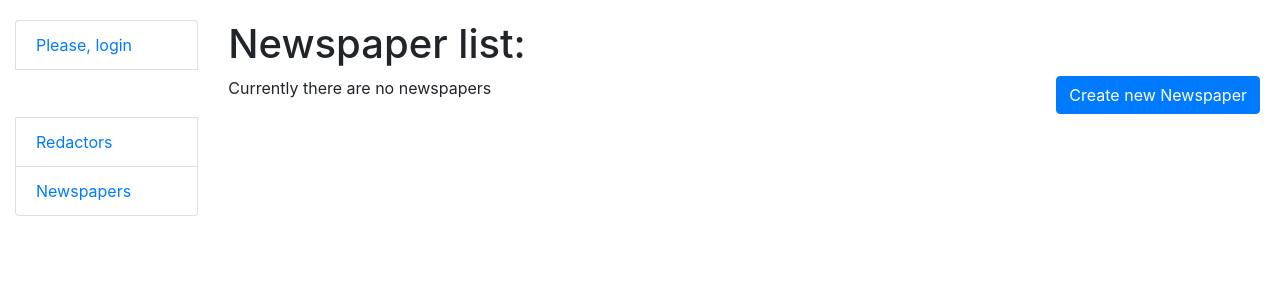
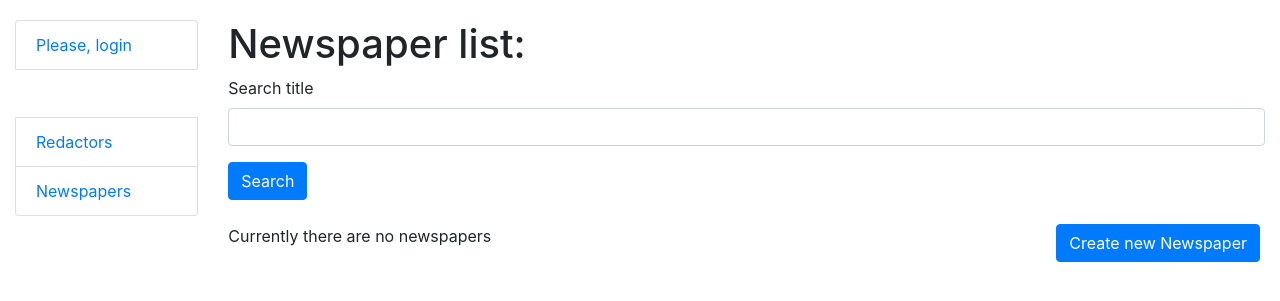
Before and after one commit to andriy-md/newspaper_agency, a Django app: page /newspapers/ in a window 1280 px wide. Shown: the top 301 px of the page. Run offline with Django 4.2, Linux system fonts and the light colour scheme; data that the repository does not hold is empty; some libraries are stand-ins or nearby versions.

Commit message:
Add search to newspaper list

```diff
--- a/newspaper/forms.py
+++ b/newspaper/forms.py
@@ -21,6 +21,10 @@ class NewspaperForm(forms.ModelForm):
         }
 
 
+class NewspaperSearchForm(forms.Form):
+    search_title = forms.CharField(max_length=255, required=False)
+
+
 class RedactorCreationForm(UserCreationForm):
 
     class Meta(UserCreationForm.Meta):
--- a/newspaper/views.py
+++ b/newspaper/views.py
@@ -4,7 +4,7 @@ from django.shortcuts import render
 from django.urls import reverse, reverse_lazy
 from django.views import generic
 
-from newspaper.forms import NewspaperForm, RedactorCreationForm
+from newspaper.forms import NewspaperForm, NewspaperSearchForm, RedactorCreationForm
 from newspaper.models import Newspaper, Topic
 
 
@@ -21,6 +21,18 @@ def index(request):
 class NewspaperListView(generic.ListView):
     model = Newspaper
     paginate_by = 5
+
+    def get_queryset(self):
+        queryset = Newspaper.objects.all()
+        if self.request.GET.get("search_title", False):
+            title_search = self.request.GET.get("search_title")
+            queryset = Newspaper.objects.filter(title__icontains=title_search)
+        return queryset
+
+    def get_context_data(self, *, object_list=None, **kwargs):
+        context = super().get_context_data(**kwargs)
+        context["search_form"] = NewspaperSearchForm()
+        return context
 
 
 class NewspaperDetailView(generic.DetailView):
--- a/templates/newspaper/newspaper_list.html
+++ b/templates/newspaper/newspaper_list.html
@@ -2,6 +2,12 @@
 
 {% block content %}
   <h1>Newspaper list:</h1>
+  {% load crispy_forms_filters %}
+  <form action="" method="get">
+    {{ search_form|crispy }}
+    <input type="submit" value="Search" class="btn btn-primary">
+  </form>
+  <br>
   <a href="{% url 'newspaper:newspaper-create' %}" class="btn btn-primary link-to-page">
     Create new Newspaper
   </a>
```
